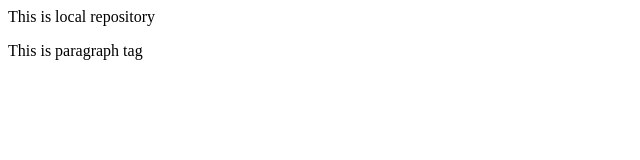
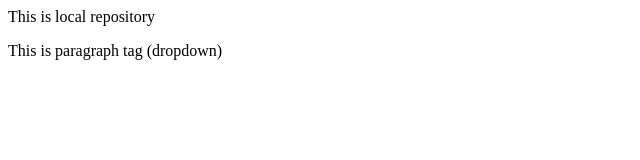
Before and after one commit to samanshezadi/Local_Repository, a plain HTML site: page index.html in a window 1280 px wide. Shown: the full height of the page, 0-640 px from the left. Drawn offline with Linux system fonts and the light colour scheme.

```diff
--- a/index.html
+++ b/index.html
@@ -1,2 +1,2 @@
 <p>This is local repository</p>
-<p>This is paragraph tag</p>
+<p>This is paragraph tag (dropdown)</p>
```
